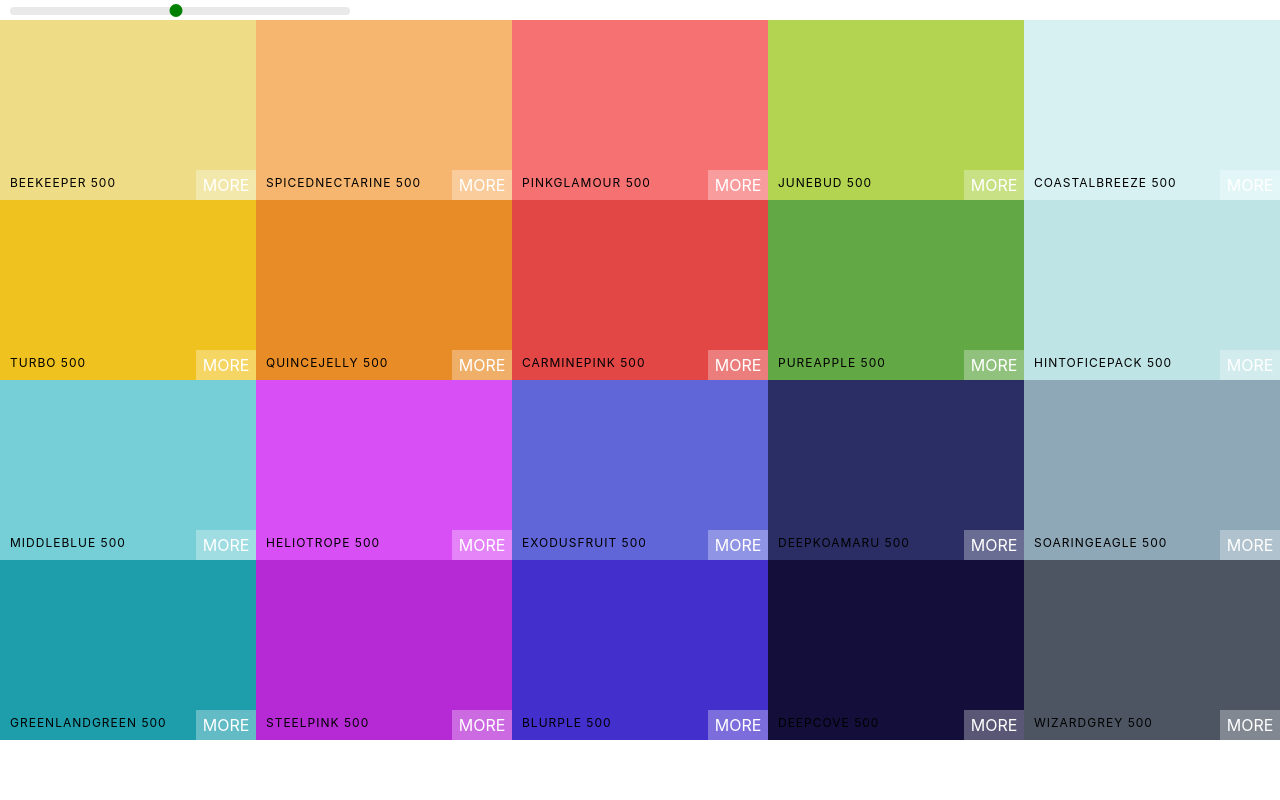
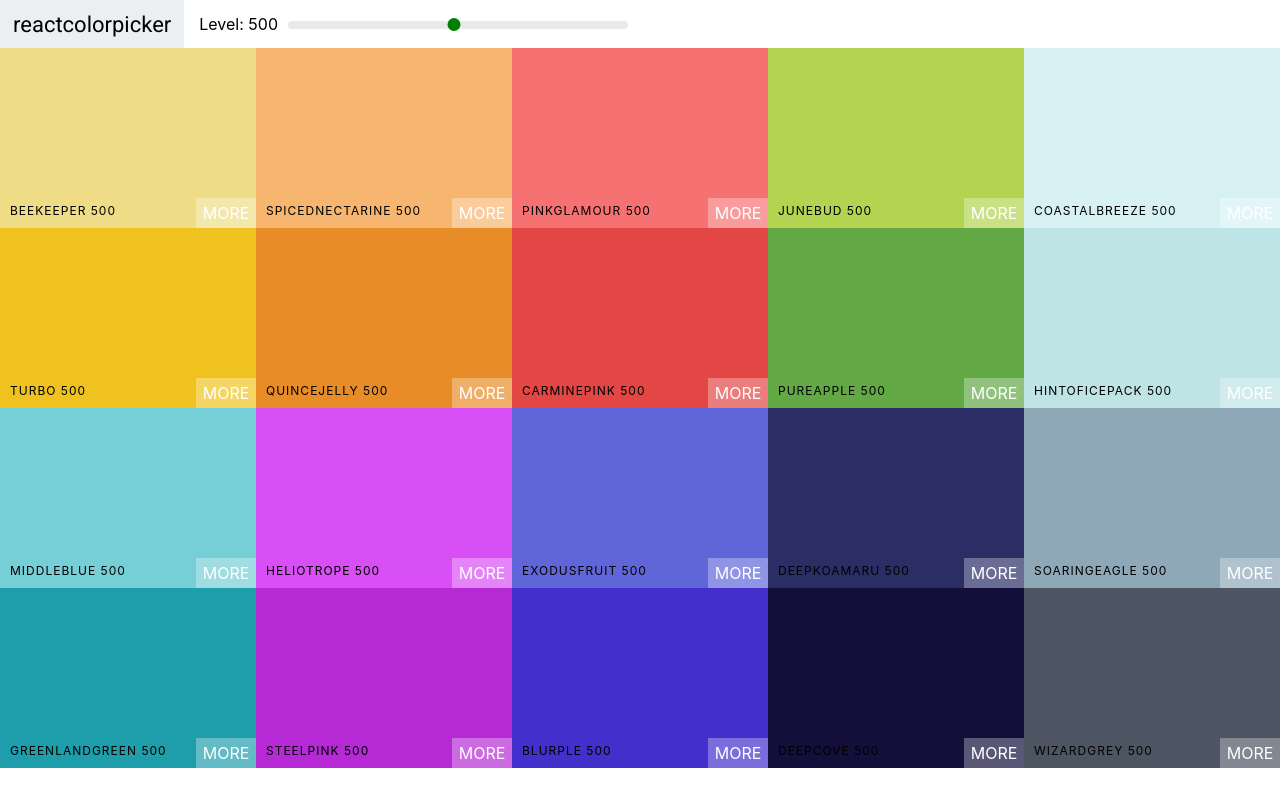
Before and after one commit to DavidWalker-hub/Color-Project, a React (Create React App) app: page /palette/flat-ui-colors-american in a window 1280 px wide. Built offline with nearby package versions, Linux system fonts and the light colour scheme.

Commit message:
add navbar and font

```diff
--- /dev/null
+++ b/src/NavBar.css
@@ -0,0 +1,52 @@
+@import url('https://fonts.googleapis.com/css2?family=Roboto:wght@100;400;500&display=swap');
+
+.NavBar {
+	display: flex;
+	align-items: center;
+	justify-content: flex-start;
+	height: 6vh;
+}
+
+.logo {
+	margin-right: 15px;
+	padding: 0 13px;
+	font-size: 22px;
+	background-color: #eceff1;
+	font-family: 'Roboto', sans-serif;
+	height: 100%;
+	display: flex;
+	align-items: center;
+}
+
+.logo a {
+	text-decoration: none;
+	color: black;
+}
+
+.slider {
+	width: 340px;
+	margin: 0 10px;
+	display: inline-block;
+}
+
+.rc-slider-track {
+	background-color: transparent;
+}
+
+.rc-slider-rail {
+	height: 8px;
+}
+
+.rc-slider-handle,
+.rc-slider-handle:active,
+.rc-slider-handle:focus,
+.rc-slider-handle:hover {
+	background-color: green;
+	outline: none;
+	border: 2px solid green;
+	box-shadow: none;
+	width: 13px;
+	height: 13px;
+	margin-left: -4px;
+	margin-top: -3px;
+}
--- /dev/null
+++ b/src/NavBar.js
@@ -0,0 +1,25 @@
+import React, { Component } from 'react';
+import Slider, { Range } from 'rc-slider';
+import 'rc-slider/assets/index.css';
+import './NavBar.css';
+
+class NavBar extends Component {
+	render() {
+		const { level, changeLevel } = this.props;
+		return (
+			<header className="NavBar">
+				<div className="logo">
+					<a href="#">reactcolorpicker</a>
+				</div>
+				<div className="slider-container">
+					<span>Level: {level}</span>
+					<div className="slider">
+						<Slider defaultValue={level} min={100} max={900} onAfterChange={changeLevel} step={100} />
+					</div>
+				</div>
+			</header>
+		);
+	}
+}
+
+export default NavBar;
--- a/src/Palette.css
+++ b/src/Palette.css
@@ -5,31 +5,3 @@
 .Palette-colors {
 	height: 90%;
 }
-
-.slider {
-	width: 340px;
-	margin: 0 10px;
-	display: inline-block;
-}
-
-.rc-slider-track {
-	background-color: transparent;
-}
-
-.rc-slider-rail {
-	height: 8px;
-}
-
-.rc-slider-handle,
-.rc-slider-handle:active,
-.rc-slider-handle:focus,
-.rc-slider-handle:hover {
-	background-color: green;
-	outline: none;
-	border: 2px solid green;
-	box-shadow: none;
-	width: 13px;
-	height: 13px;
-	margin-left: -4px;
-	margin-top: -3px;
-}
--- a/src/Palette.js
+++ b/src/Palette.js
@@ -1,7 +1,6 @@
 import React, { Component } from 'react';
 import ColorBox from './ColorBox';
-import Slider, { Range } from 'rc-slider';
-import 'rc-slider/assets/index.css';
+import NavBar from './NavBar';
 import './Palette.css';
 
 class Palette extends Component {
@@ -23,10 +22,7 @@
 		));
 		return (
 			<div className="Palette">
-				<div className="slider">
-					<Slider defaultValue={level} min={100} max={900} onAfterChange={this.changeLevel} step={100} />
-				</div>
-
+				<NavBar level={level} changeLevel={this.changeLevel} />
 				{/* Navbar goes here */}
 				<div className="Palette-colors">{colorBoxes}</div>
 				{/* footer eventually */}
```
Also changed, not shown: 1 other file (tests, documents, lock files or other folders).
